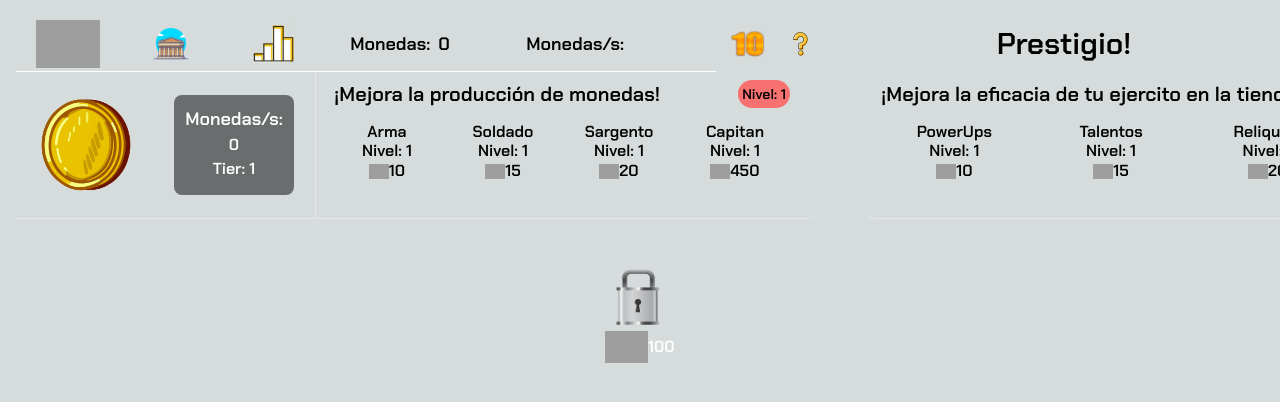
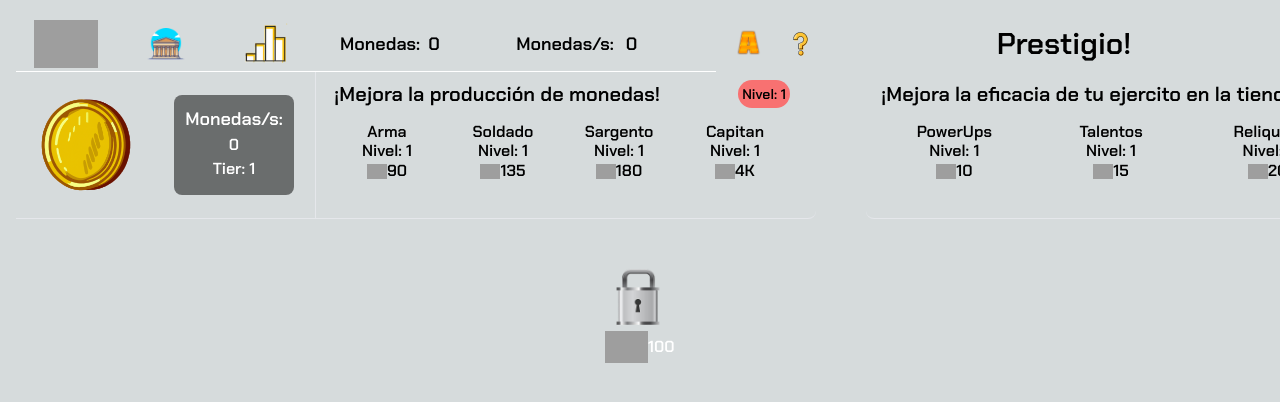
Before and after one commit to JavierChicano/cookie-clicker-v3, a Next.js app: page / in a window 1280 px wide. Shown: the top 402 px of the page. Built offline with nearby package versions, Linux system fonts and the light colour scheme; grey boxes are pictures that could not be loaded.

Commit message:
incremento de costes

```diff
--- a/app/layout.tsx
+++ b/app/layout.tsx
@@ -59,8 +59,8 @@ export default function RootLayout({
               Conviertete en millonario!
             </h1>
           </section>
-          <section className="flex flex-row items-center mr-10 rounded-full bg-terciario justify-center sm:w-20 sm:h-10 md:w-[200px] h-full">
-            <h1 className="md:text-3xl sm:text-sm">Prestigio!</h1>
+          <section className="flex flex-row items-center mr-10 rounded-full bg-terciario justify-center sm:w-20 sm:h-10 w-[100px] lg:w-[200px] h-full">
+            <h1 className="lg:text-3xl text-sm">Prestigio!</h1>
           </section>
         </header>
         {children}
--- a/app/page.tsx
+++ b/app/page.tsx
@@ -1,18 +1,23 @@
 "use client";
 import ContenedorPrincipal from "@/components/main/contenedor-principal";
-import { useContenedorPrincipal } from "@/states/states";
+import { useContenedorPrincipal, useTipoNotacion } from "@/states/states";
 import { useCosteCandado } from "@/states/states";
 import candado from "@/media/candado.png";
 import coin1 from "@/media/coin1.png";
 import { calcularPrecioCandado } from "@/precios/preciosComponentes";
+import { formatoCifra, notacionCientifica } from "@/precios/gestionUnidades";
 
 export default function Home() {
   const { numRows, setNumRows } = useContenedorPrincipal();
   const { costeCandado, setCosteCandado } = useCosteCandado();
+  const { tipoNotacion } = useTipoNotacion();
   const contenedorArray: JSX.Element[] = [];
   for (let i = 0; i < numRows; i++) {
     contenedorArray.push(<ContenedorPrincipal key={i} numeroFila={i} />);
   }
+  const mostrarMonedas = tipoNotacion
+    ? formatoCifra(Math.trunc(costeCandado))
+    : notacionCientifica(Math.trunc(costeCandado));
   return (
     //Hay que llamar a la funcion onclick dentro del componenete cajaCandado
     //fuentes de letras
@@ -34,7 +39,7 @@ export default function Home() {
         ></img>
         <section className="mt-[-8px] flex flex-row justify-center">
           <img src={coin1.src} alt="moneda" className="h-8"></img>
-          <span className="mt-[4px] text-white">{costeCandado}</span>
+          <span className="mt-[4px] text-white">{mostrarMonedas}</span>
         </section>
       </div>
     </main>
--- a/components/layout/caja-mostrarMonedas.tsx
+++ b/components/layout/caja-mostrarMonedas.tsx
@@ -1,7 +1,7 @@
 "use client";
 import { formatoCifra, notacionCientifica } from "@/precios/gestionUnidades";
 import { useMonedasTotales, useTipoNotacion } from "@/states/states";
-import { useAutoClick } from "@/states/statesComponents";
+import { useAutoClick, useMonedasSegundo } from "@/states/statesComponents";
 import { useEffect, useRef } from "react";
 
 export default function CajaMostrarMonedas() {
@@ -13,6 +13,8 @@ export default function CajaMostrarMonedas() {
     subtractMonedasTotales,
   } = useMonedasTotales();
   const { tipoNotacion, setTipoNotacion } = useTipoNotacion();
+  const { monedasSegundoState } = useMonedasSegundo();
+
   //Parte del autoclick (monedas automaticas)
   const autoClickRef = useRef(autoClick);
 
@@ -33,14 +35,25 @@ export default function CajaMostrarMonedas() {
       clearInterval(intervalo); // Limpiar el intervalo al desmontar el componente
     };
   }, []);
- const mostrarMonedas = tipoNotacion ? formatoCifra(Math.trunc(monedasTotales)) : notacionCientifica(Math.trunc(monedasTotales));
+  const sumaMonedasSegundo = Array.from(monedasSegundoState.entries()).reduce(
+    (suma, [rowNumber, data]) => suma + data.monedasSegundo * (rowNumber + 1),
+    0
+  );
+
+  const mostrarMonedas = tipoNotacion
+    ? formatoCifra(Math.trunc(monedasTotales))
+    : notacionCientifica(Math.trunc(monedasTotales));
+
+  const mostrarMonedasSegundo = tipoNotacion
+    ? formatoCifra(Math.trunc(sumaMonedasSegundo))
+    : notacionCientifica(Math.trunc(sumaMonedasSegundo));
 
   return (
-    <li className=" flex flex-4 flex-row bg-seleccion rounded-tr-lg text-lg items-center">
+    <li className=" flex flex-[4] flex-row bg-seleccion rounded-tr-lg text-lg items-center">
       <span className="ml-6 mr-2">Monedas:</span>
       <span className="w-16">{mostrarMonedas}</span>
       <span className="ml-6 mr-2">Monedas/s: </span>
-      <span className="w-20 flex ml-1"></span>
+      <span className="w-20 flex ml-1">{mostrarMonedasSegundo}</span>
     </li>
   );
 }
--- a/components/main/caja-mejoras.tsx
+++ b/components/main/caja-mejoras.tsx
@@ -27,7 +27,7 @@ export default function CajaMejora({ datos }: { datos: CajaMejorasParams }) {
   const { verInfo, setVerInfo } = useVerInfo();
   const { filaMejorasState, setfilaMejorasState } = useFilaMejoras();
   const { filaTiendaState, setfilaTiendaState } = useFilaTienda();
-  const { tipoNotacion, setTipoNotacion } = useTipoNotacion();
+  const { tipoNotacion } = useTipoNotacion();
 
   //Metodo de manejo del click
   const handleClick = (fila: number, nombre: string) => () => {
@@ -43,7 +43,7 @@ export default function CajaMejora({ datos }: { datos: CajaMejorasParams }) {
             ...caja,
             nivel: nivel + 1,
             precio: calcularPrecioMejoras(
-              preciosComponentes.get(nombre) ?? 0,
+              coste,
               nivel
             ),
             accion: () => {
--- a/components/main/contenedor-principal.tsx
+++ b/components/main/contenedor-principal.tsx
@@ -57,17 +57,17 @@ export default function ContenedorPrincipal({
         fila: numeroFila,
         nombre: "Arma",
         nivel: 1,
-        precio: preciosComponentes.get("Arma") ?? 0,
+        precio: (preciosComponentes.get("Arma") ?? 0)*((numeroFila+1)*9),
         descripcion: `Aumenta el valor del click + ${numeroFila + 1}`,
         accion: () => {
-          addFuerzaArma(1);
+          addFuerzaArma((numeroFila+1));
         },
       },
       {
         fila: numeroFila,
         nombre: "Soldado",
         nivel: 1,
-        precio: preciosComponentes.get("Soldado") ?? 0,
+        precio: (preciosComponentes.get("Soldado") ?? 0)*((numeroFila+1)*9),
         descripcion: `Aumenta la producción de monedas/s de este nivel en ${
           numeroFila + 1
         }`,
@@ -80,7 +80,7 @@ export default function ContenedorPrincipal({
         fila: numeroFila,
         nombre: "Sargento",
         nivel: 1,
-        precio: preciosComponentes.get("Sargento") ?? 0,
+        precio: (preciosComponentes.get("Sargento") ?? 0)*((numeroFila+1)*9),
         descripcion: `Aumenta la producción de monedas/s de este nivel en ${
           (numeroFila + 1) * 3
         }`,
@@ -93,7 +93,7 @@ export default function ContenedorPrincipal({
         fila: numeroFila,
         nombre: "Capitan",
         nivel: 1,
-        precio: preciosComponentes.get("Capitan") ?? 0,
+        precio: (preciosComponentes.get("Capitan") ?? 0)*((numeroFila+1)*9),
         descripcion: `Aumenta la producción de monedas/s de este nivel en ${
           (numeroFila + 1) * 5
         }`,
--- a/precios/gestionUnidades.ts
+++ b/precios/gestionUnidades.ts
@@ -1,127 +1,29 @@
-const mil = 10000;
-const millon = 1000000;
-const A = 1e9;
-const B = 1e12;
-const C = 1e15;
-const D = 1e18;
-const E = 1e21;
-const F = 1e24;
-const G = 1e27;
-const H = 1e30;
-const I = 1e33;
-const J = 1e36;
-const K = 1e39;
-const L = 1e42;
-const M = 1e45;
-const N = 1e48;
-const O = 1e51;
-const P = 1e54;
-const Q = 1e57;
-const R = 1e60;
-const S = 1e63;
-const T = 1e66;
-const U = 1e69;
-const V = 1e72;
-const W = 1e75;
-const X = 1e78;
-const Y = 1e81;
-const Z = 1e84;
+const letras = ['K', 'M', 'A', 'B', 'C', 'D', 'E', 'F', 'G', 'H', 'I', 'J', 'K', 'L', 'M', 'N', 'O', 'P', 'Q', 'R', 'S', 'T', 'U', 'V', 'W', 'X', 'Y', 'Z'];
 
 export function formatoCifra(numero: number) {
-  if (numero >= mil && numero < millon) {
-    const unidades = Math.floor(numero / 1000);
-    return `${unidades}K`;
-  } else if (numero >= millon && numero < A) {
-    const unidades = Math.floor(numero / millon);
-    return `${unidades}M`;
-  } else if (numero >= A && numero < B) {
-    const unidades = Math.floor(numero / A);
-    return `${unidades}A`;
-  } else if (numero >= B && numero < C) {
-    const unidades = Math.floor(numero / B);
-    return `${unidades}B`;
-  } else if (numero >= C && numero < D) {
-    const unidades = Math.floor(numero / C);
-    return `${unidades}C`;
-  } else if (numero >= D && numero < E) {
-    const unidades = Math.floor(numero / D);
-    return `${unidades}D`;
-  } else if (numero >= E && numero < F) {
-    const unidades = Math.floor(numero / E);
-    return `${unidades}E`;
-  } else if (numero >= F && numero < G) {
-    const unidades = Math.floor(numero / F);
-    return `${unidades}F`;
-  } else if (numero >= G && numero < H) {
-    const unidades = Math.floor(numero / G);
-    return `${unidades}G`;
-  } else if (numero >= H && numero < I) {
-    const unidades = Math.floor(numero / H);
-    return `${unidades}H`;
-  } else if (numero >= I && numero < J) {
-    const unidades = Math.floor(numero / I);
-    return `${unidades}I`;
-  } else if (numero >= J && numero < K) {
-    const unidades = Math.floor(numero / J);
-    return `${unidades}J`;
-  } else if (numero >= K && numero < L) {
-    const unidades = Math.floor(numero / K);
-    return `${unidades}K`;
-  } else if (numero >= L && numero < M) {
-    const unidades = Math.floor(numero / L);
-    return `${unidades}L`;
-  } else if (numero >= M && numero < N) {
-    const unidades = Math.floor(numero / M);
-    return `${unidades}M`;
-  } else if (numero >= N && numero < O) {
-    const unidades = Math.floor(numero / N);
-    return `${unidades}N`;
-  } else if (numero >= O && numero < P) {
-    const unidades = Math.floor(numero / O);
-    return `${unidades}O`;
-  } else if (numero >= P && numero < Q) {
-    const unidades = Math.floor(numero / P);
-    return `${unidades}P`;
-  } else if (numero >= Q && numero < R) {
-    const unidades = Math.floor(numero / Q);
-    return `${unidades}Q`;
-  } else if (numero >= R && numero < S) {
-    const unidades = Math.floor(numero / R);
-    return `${unidades}R`;
-  } else if (numero >= S && numero < T) {
-    const unidades = Math.floor(numero / S);
-    return `${unidades}S`;
-  } else if (numero >= T && numero < U) {
-    const unidades = Math.floor(numero / T);
-    return `${unidades}T`;
-  } else if (numero >= U && numero < V) {
-    const unidades = Math.floor(numero / U);
-    return `${unidades}U`;
-  } else if (numero >= V && numero < W) {
-    const unidades = Math.floor(numero / V);
-    return `${unidades}V`;
-  } else if (numero >= W && numero < X) {
-    const unidades = Math.floor(numero / W);
-    return `${unidades}W`;
-  } else if (numero >= X && numero < Y) {
-    const unidades = Math.floor(numero / X);
-    return `${unidades}X`;
-  } else if (numero >= Y && numero < Z) {
-    const unidades = Math.floor(numero / Y);
-    return `${unidades}Y`;
-  } else {
-    return numero;
+  const maxLetras = letras.length;
+
+  for (let i = maxLetras - 1; i >= 0; i--) {
+    const limiteSuperior = Math.pow(10, 3 * (i + 1));
+
+    if (numero >= limiteSuperior) {
+      const unidades = Math.floor(numero / Math.pow(10, 3 * (i + 1)));
+      return `${unidades}${letras[i]}`;
+    }
   }
+
+  return numero;
 }
+
 export function notacionCientifica(numero: number) {
-    if(numero >=10000){
-        const exponente = Math.floor(Math.log10(Math.abs(numero)));
+  if (numero >= 10000) {
+    const exponente = Math.floor(Math.log10(Math.abs(numero)));
     const coeficiente = (numero / Math.pow(10, exponente)).toFixed(1);
 
     const resultado = coeficiente + "e" + exponente;
 
     return resultado;
-    }else {
-        return numero;
-      }
+  } else {
+    return numero;
+  }
 }
--- a/states/states.ts
+++ b/states/states.ts
@@ -76,6 +76,6 @@ type TipoNotacion ={
 };
 
 export const useTipoNotacion = create<TipoNotacion>()((set) => ({
-  tipoNotacion: false,
+  tipoNotacion: true,
   setTipoNotacion: (activar: boolean) => set(() =>({tipoNotacion: activar}))
 }));
```
Lines whose indentation alone changed are shown as unchanged.
